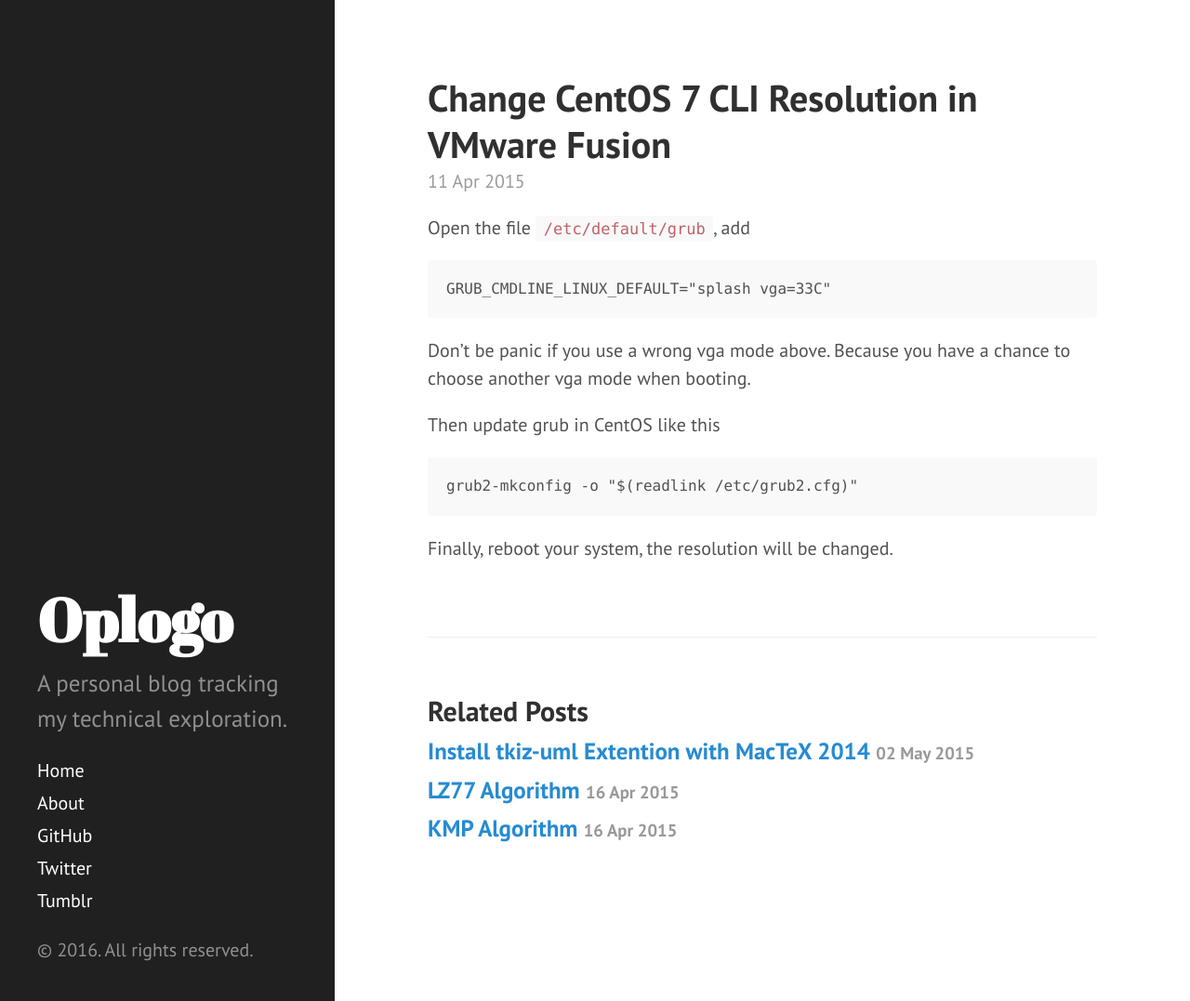
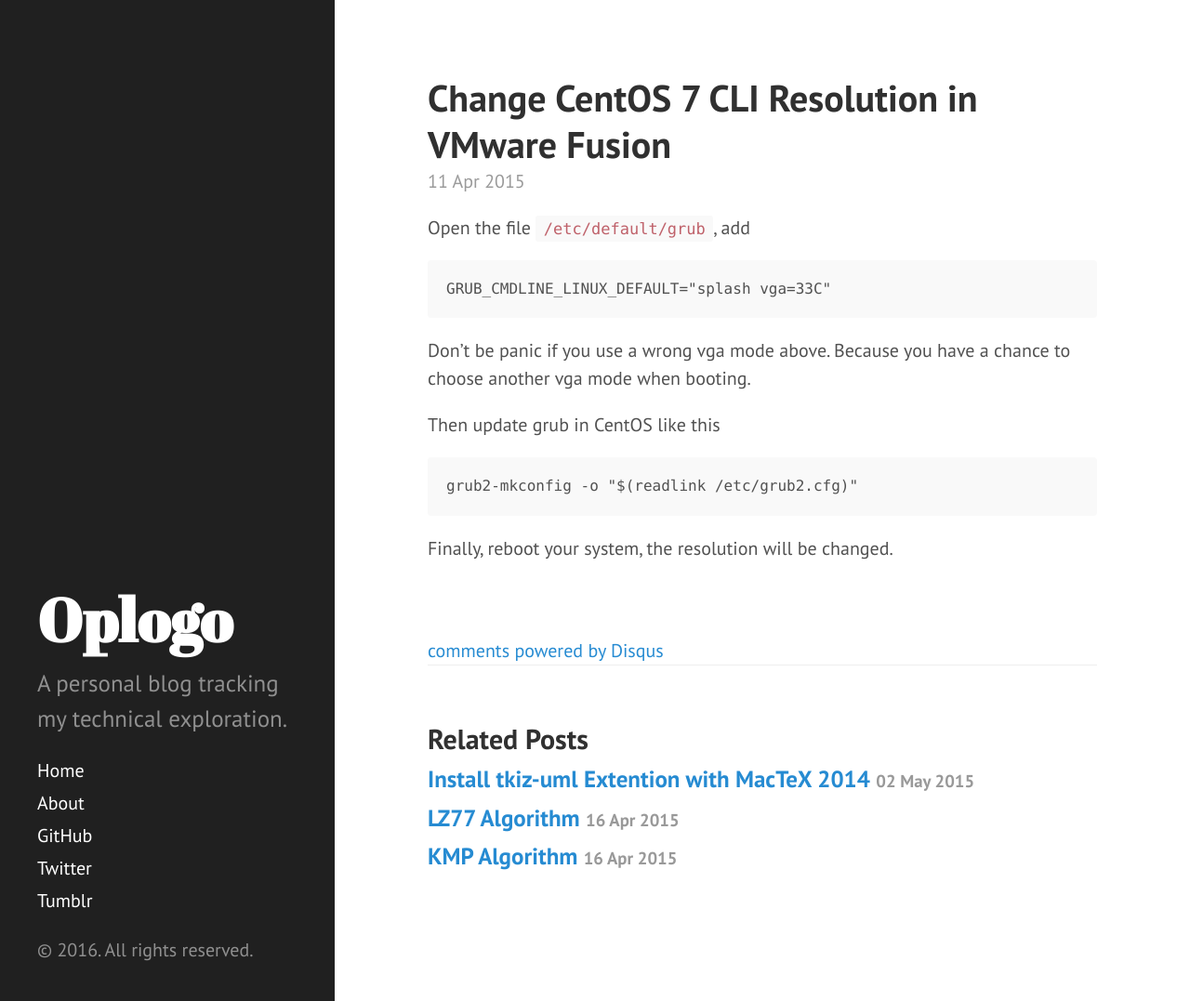
Before and after one commit to wenqingyu/reliveyy.github.io, a Jekyll site: the page built from _posts/2015-4-11-centos-cli-resolution.md, in a window 1280 px wide and 1077 px high. Shown: the whole window at 93% size. Built offline with Jekyll 4.4.1, drawn with Linux system fonts in a browser that asks for light colours; comment, search, counter and statistics services are not loaded; some of the changed lines change nothing that is shown.

Commit message:
disqus & google analytics

```diff
--- /dev/null
+++ b/_includes/comments.html
@@ -0,0 +1,17 @@
+{% if page.comments %}
+<!-- Add Disqus comments. -->
+<div id="disqus_thread"></div>
+<script type="text/javascript">
+  var disqus_shortname = 'oplogo';
+  var disqus_identifier = "{{ site.disqusid }}{{ page.url | replace:'index.html','' }}";
+
+  /* * * DON'T EDIT BELOW THIS LINE * * */
+  (function() {
+    var dsq = document.createElement('script'); dsq.type = 'text/javascript'; dsq.async = true;
+    dsq.src = '//' + disqus_shortname + '.disqus.com/embed.js';
+    (document.getElementsByTagName('head')[0] || document.getElementsByTagName('body')[0]).appendChild(dsq);
+  })();
+</script>
+<noscript>Please enable JavaScript to view the <a href="http://disqus.com/?ref_noscript">comments powered by Disqus.</a></noscript>
+<a href="http://disqus.com" class="dsq-brlink">comments powered by <span class="logo-disqus">Disqus</span></a>
+{% endif %}
--- /dev/null
+++ b/_includes/google_analytics.html
@@ -0,0 +1,10 @@
+<script>
+  (function(i,s,o,g,r,a,m){i['GoogleAnalyticsObject']=r;i[r]=i[r]||function(){
+  (i[r].q=i[r].q||[]).push(arguments)},i[r].l=1*new Date();a=s.createElement(o),
+  m=s.getElementsByTagName(o)[0];a.async=1;a.src=g;m.parentNode.insertBefore(a,m)
+  })(window,document,'script','//www.google-analytics.com/analytics.js','ga');
+
+  ga('create', 'UA-73623066-1', 'auto');
+  ga('send', 'pageview');
+
+</script>
--- a/_layouts/default.html
+++ b/_layouts/default.html
@@ -11,5 +11,7 @@
       {{ content }}
     </div>
 
+    {% include google_analytics.html %}
+
   </body>
 </html>
--- a/_layouts/post.html
+++ b/_layouts/post.html
@@ -7,6 +7,8 @@
   <span class="post-date">{{ page.date | date_to_string }}</span>
   {{ content }}
 </div>
+
+{% include comments.html %}
 
 <div class="related">
   <h2>Related Posts</h2>
```
